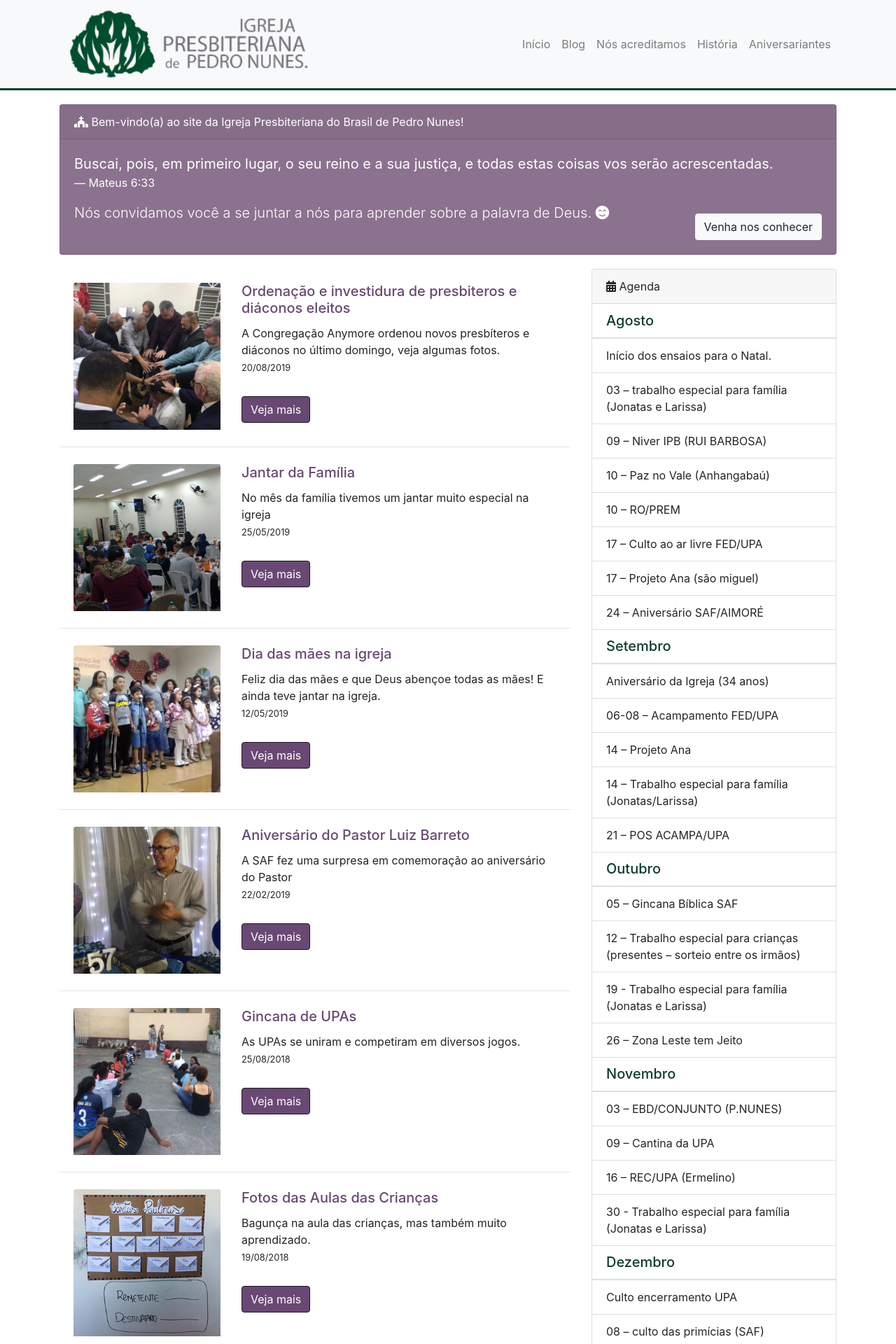
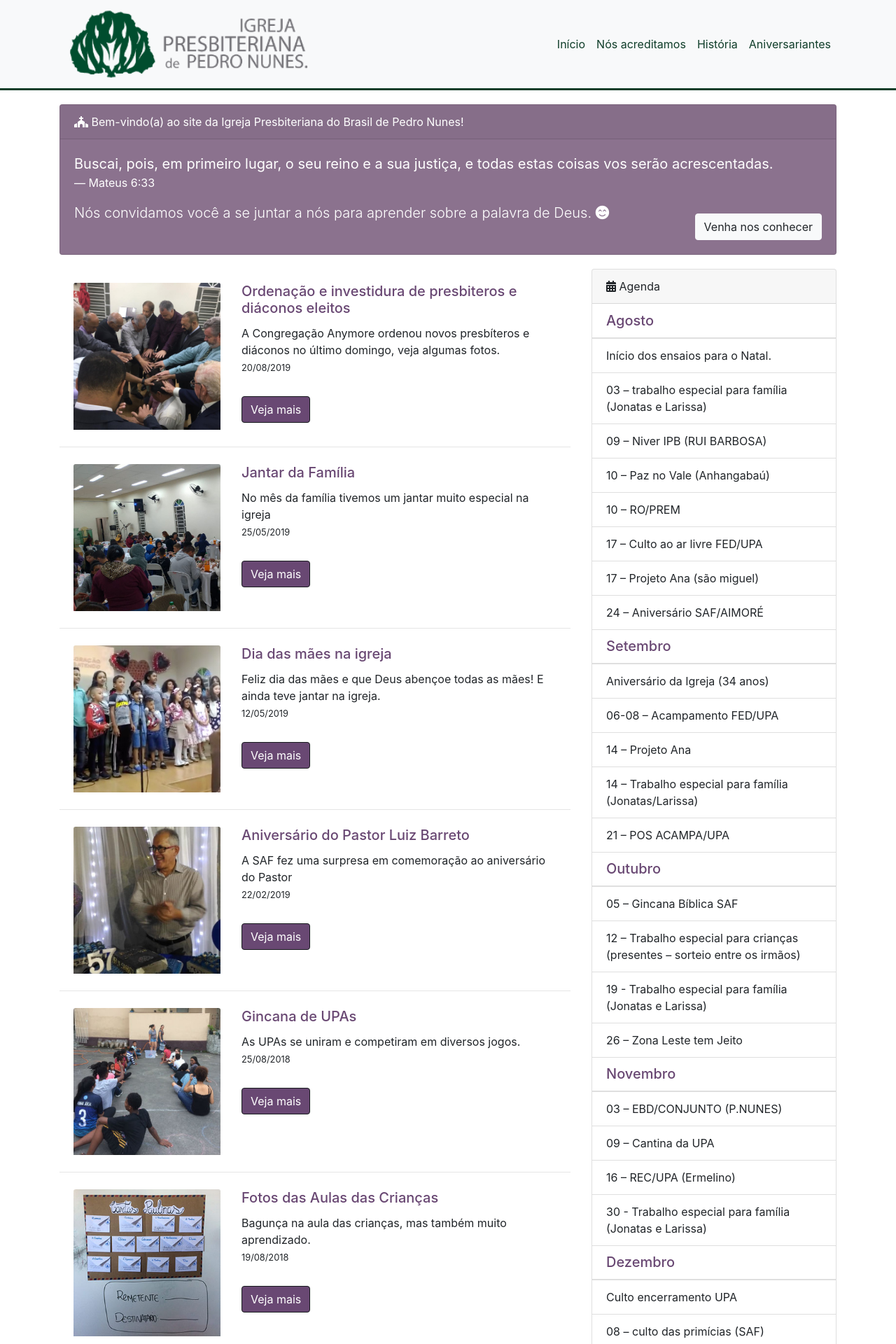
Before and after one commit to lucasprag/ipbpedronunes, a Jekyll site: the page built from index.html, in a window 1280 px wide. Shown: the top 1920 px of the page at 70% size. Built offline with Jekyll 4.4.1, drawn with Linux system fonts in a browser that asks for light colours; nearby versions of some CDN libraries; the list of posts is cut into pages by our own code.

Commit message:
Add pagination and update the style of the home page

```diff
--- a/Gemfile
+++ b/Gemfile
@@ -9,4 +9,5 @@
 group :jekyll_plugins do
   gem 'jekyll-feed', '~> 0.6'
   gem 'jekyll-seo-tag'
+  gem 'jekyll-paginate'
 end
--- a/_config.yml
+++ b/_config.yml
@@ -7,10 +7,14 @@
 baseurl: ""
 url: "https://ipbpedronunes.org"
 
+paginate: 8
+paginate_path: "/page/:num/"
+
 markdown: kramdown
 plugins:
   - jekyll-feed
   - jekyll-seo-tag
+  - jekyll-paginate
 
 sass:
   sass_dir: _sass
--- a/_includes/agenda.html
+++ b/_includes/agenda.html
@@ -3,13 +3,11 @@
     <i class="fas fa-calendar-alt"></i> Agenda
   </div>
 
-
   <div class="posts-card list-group list-group-flush bg-white">
 
     {% for item in site.data.agenda %}
-
       <div class="card-header bg-white">
-      <h5 class="mb-0 text-color1">
+        <h5 class="mb-0 text-color2">
           {{ item.month }}
         </h5>
       </div>
--- a/_includes/blog.html
+++ b/_includes/blog.html
@@ -1,5 +1,5 @@
 <div class="bg-white">
-    {% for post in site.posts limit:8 %}
+  {% for post in paginator.posts %}
       <div class="card" style="border: none;">
         <div class="card-body">
 
@@ -26,37 +26,44 @@
               </h5>
 
               <p class="card-text">
-                {{ post.brief }}
-
-                <br>
-                  <small>{{ post.date | date: "%d/%m/%Y" }}</small>
+                {{ post.brief }} <br> <small>{{ post.date | date: "%d/%m/%Y" }}</small>
               </p>
-
-
 
               <a href="{{ post.url | prepend: site.baseurl }}"
                   class="btn btn-dark btn-purple active"
                   role="button">
                 Veja mais
               </a>
-
             </div>
           </div>
 
         </div>
       </div>
 
+      {% if forloop.last != true %}
         <hr class="my-1">
+      {% endif %}
   {% endfor %}
 </div>
 
-  <div class="list-group list-group-flush">
-    <a href="{{ site.baseurl }}/blog.html"
-       class="list-group-item list-group-item-action flex-column align-items-start"
-       style="border: none;">
+<nav aria-label="Page navigation example">
+  <ul class="pagination justify-content-center">
+    {% if paginator.previous_page %}
+      <li class="page-item"><a class="page-link" href="{{ paginator.previous_page_path | relative_url }}">Anterior <span aria-hidden="true">&laquo;</span></a></li>
+    {% endif %}
 
-      <div class="d-flex w-100 justify-content-between">
-        <h5 class="mb-2">Ver mais <i class="fas fa-plus-square"></i></h5>
-      </div>
-    </a>
-  </div>
+    {% for page in (1..paginator.total_pages) %}
+      {% if page == paginator.page %}
+        <li class="page-item disabled"><a class="page-link" href="{{ site.paginate_path | relative_url | replace: ':num', page }}">{{ page }}</a></li>
+      {% elsif page == 1 %}
+        <li class="page-item"><a class="page-link" href="{{ paginator.previous_page_path | relative_url }}">{{ page }}</a></li>
+      {% else %}
+        <li class="page-item"><a class="page-link" href="{{ site.paginate_path | relative_url | replace: ':num', page }}">{{ page }}</a></li>
+      {% endif %}
+    {% endfor %}
+
+    {% if paginator.next_page %}
+      <li class="page-item"><a class="page-link" href="{{ paginator.next_page_path | relative_url }}">Próxima <span aria-hidden="true">&raquo;</span></a></li>
+    {% endif %}
+  </ul>
+</nav>
--- a/_includes/navbar.html
+++ b/_includes/navbar.html
@@ -21,10 +21,6 @@
 
         <li class="nav-item">
           <a class="nav-link" href="/">Início</a>
-        </li>
-
-        <li class="nav-item">
-          <a class="nav-link" href="/blog.html">Blog</a>
         </li>
 
         <li class="nav-item">
--- a/_sass/base/_global.scss
+++ b/_sass/base/_global.scss
@@ -1,9 +1,9 @@
-a {
+a, a.page-link {
   color: $color2;
   text-decoration: none;
 }
 
-a:hover, a:active {
+a:hover, a:active, a.page-link:hover, a.page-link:active {
   color: $color4;
   text-decoration: none;
 }
@@ -13,12 +13,12 @@
 }
 
 body {
-  //border-top: 3px solid $color1;
+  // border-top: 3px solid $color1;
   border-bottom: 3px solid $color1;
 }
 
 h1, h2, h3, h4, h5, h6 {
-  color: $color1;
+  color: $color2;
 }
 
 .btn-purple {
--- a/_sass/includes/_navbar.scss
+++ b/_sass/includes/_navbar.scss
@@ -1,3 +1,11 @@
 .navbar {
   border-bottom: 3px solid $color1;
 }
+
+.navbar-light .navbar-nav .nav-link {
+  color: $color1;
+}
+
+.navbar-light .navbar-nav .nav-link:hover {
+  color: $color2;
+}
```
Also changed, not shown: Gemfile.lock. Lines whose indentation alone changed are shown as unchanged.
